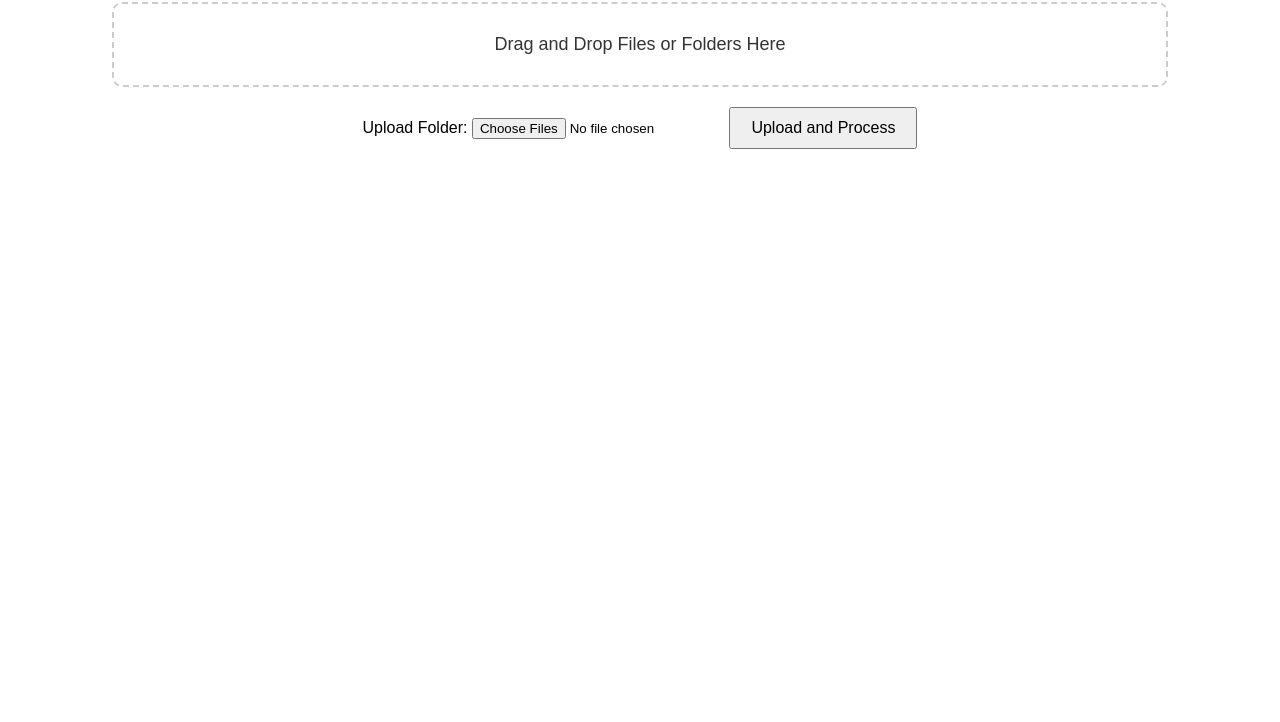
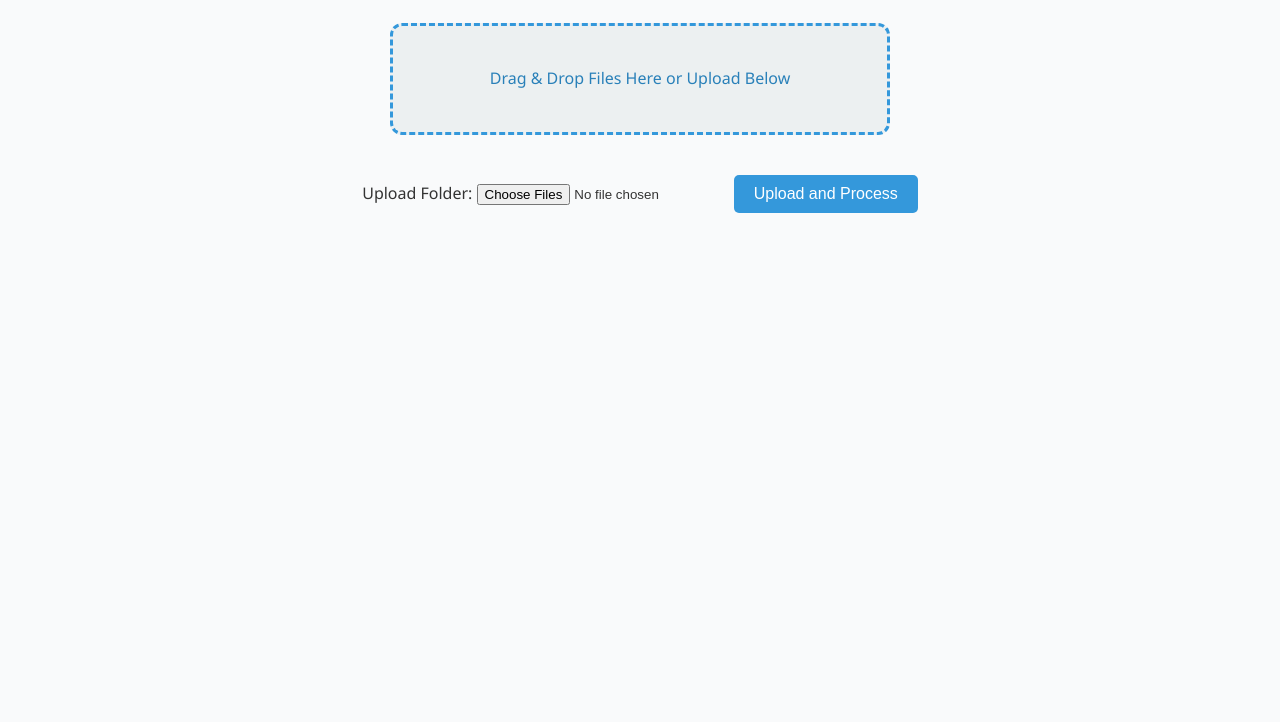
Before and after one commit to thesliz3r/forma2buken-web, a website: page public/index.html in a window 1280 px wide. Shown: the part 78-800 px from the top of the page. Drawn offline with Linux system fonts and the light colour scheme.

Commit message:
Updated styling, separated HTML and CSS, and improved server setup

```diff
--- a/public/index.html
+++ b/public/index.html
@@ -4,45 +4,14 @@
     <meta charset="UTF-8">
     <meta name="viewport" content="width=device-width, initial-scale=1.0">
     <title>FORMA-2 BÜKƏN</title>
-    <style>
-        body {
-            font-family: Arial, sans-serif;
-            text-align: center;
-            margin: 20px;
-        }
-
-        #dropArea {
-            border: 2px dashed #ccc;
-            border-radius: 10px;
-            padding: 30px;
-            margin: 20px auto;
-            width: 80%;
-            color: #333;
-            font-size: 18px;
-        }
-
-        #dropArea.hover {
-            border-color: #666;
-            background-color: #f0f8ff;
-        }
-
-        button {
-            padding: 10px 20px;
-            font-size: 16px;
-            cursor: pointer;
-        }
-
-        #downloadLink {
-            display: none;
-            margin-top: 20px;
-        }
-    </style>
+    <!-- Link to External CSS -->
+    <link rel="stylesheet" href="style.css">
 </head>
 <body>
     <h1>FORMA-2 BÜKƏN</h1>
 
     <!-- Drag and Drop Area -->
-    <div id="dropArea">Drag and Drop Files or Folders Here</div>
+    <div id="dropArea">Drag & Drop Files Here or Upload Below</div>
 
     <!-- Upload Folder -->
     <form id="uploadForm" enctype="multipart/form-data">
@@ -54,13 +23,13 @@
     <p id="message"></p>
     <a id="downloadLink" href="#" download>Download Processed File</a>
 
+    <!-- JavaScript Logic -->
     <script>
         const dropArea = document.getElementById("dropArea");
         const folderInput = document.getElementById("folderInput");
         const message = document.getElementById("message");
         const downloadLink = document.getElementById("downloadLink");
 
-        // Drag and Drop Events
         dropArea.addEventListener("dragover", (e) => {
             e.preventDefault();
             dropArea.classList.add("hover");
@@ -76,22 +45,17 @@
 
             const files = e.dataTransfer.files;
             const formData = new FormData();
-
-            for (const file of files) {
-                formData.append("files", file);
-            }
+            for (const file of files) formData.append("files", file);
 
             uploadFiles(formData);
         });
 
-        // Upload Folder Submit
         document.getElementById("uploadForm").addEventListener("submit", (e) => {
             e.preventDefault();
             const formData = new FormData(document.getElementById("uploadForm"));
             uploadFiles(formData);
         });
 
-        // Function to Upload Files
         async function uploadFiles(formData) {
             message.textContent = "Uploading...";
             downloadLink.style.display = "none";
@@ -105,7 +69,6 @@
                     const data = await response.json();
                     message.textContent = data.message;
 
-                    // Show the download button
                     downloadLink.href = data.downloadLink;
                     downloadLink.style.display = "block";
                     downloadLink.textContent = "Download Processed File";
--- a/public/style.css
+++ b/public/style.css
@@ -1,15 +1,79 @@
-body {
-    font-family: Arial, sans-serif;
-    text-align: center;
-    margin: 20px;
+/* General Reset */
+* {
+    margin: 0;
+    padding: 0;
+    box-sizing: border-box;
 }
 
-form {
-    margin-top: 20px;
+body {
+    font-family: 'Segoe UI', Tahoma, Geneva, Verdana, sans-serif;
+    background-color: #f9fafb;
+    color: #333;
+    text-align: center;
+    line-height: 1.6;
 }
 
-input, button {
-    margin: 10px;
-    padding: 8px;
-    font-size: 1em;
+h1 {
+    margin: 20px 0;
+    color: #2c3e50;
 }
+
+#dropArea {
+    border: 3px dashed #3498db;
+    border-radius: 12px;
+    padding: 40px;
+    margin: 30px auto;
+    width: 90%;
+    max-width: 500px;
+    background-color: #ecf0f1;
+    color: #2980b9;
+    transition: background-color 0.3s, border-color 0.3s;
+}
+
+#dropArea.hover {
+    border-color: #2ecc71;
+    background-color: #e8f8f5;
+}
+
+button {
+    background-color: #3498db;
+    color: white;
+    border: none;
+    padding: 10px 20px;
+    margin-top: 10px;
+    font-size: 1rem;
+    border-radius: 5px;
+    cursor: pointer;
+    transition: background-color 0.3s;
+}
+
+button:hover {
+    background-color: #2980b9;
+}
+
+#message {
+    margin-top: 20px;
+    color: #27ae60;
+    font-weight: bold;
+    font-size: 1.1rem;
+}
+
+#downloadLink {
+    display: none;
+    margin-top: 20px;
+    font-size: 1.2rem;
+    color: #e74c3c;
+    text-decoration: none;
+}
+
+#downloadLink:hover {
+    text-decoration: underline;
+}
+
+/* Responsive Design */
+@media (max-width: 768px) {
+    #dropArea {
+        padding: 30px;
+        font-size: 1rem;
+    }
+}
--- a/server.js
+++ b/server.js
@@ -32,14 +32,13 @@ app.post('/upload', upload.array('files'), (req, res) => {
             return res.status(400).send("No files uploaded.");
         }
 
-        // Process files
         const processedFileName = `Processed_${Date.now()}.xlsx`;
         const processedFilePath = path.join(__dirname, 'results', processedFileName);
 
         const workbook = xlsx.utils.book_new();
         const data = [];
 
-        // Read and extract data from all Excel files
+        // Process Excel files
         files.forEach((file) => {
             const filePath = file.path;
             if (path.extname(file.originalname) === ".xlsx" || path.extname(file.originalname) === ".xls") {
@@ -53,12 +52,10 @@ app.post('/upload', upload.array('files'), (req, res) => {
             }
         });
 
-        // Write processed data to a new Excel file
         const newSheet = xlsx.utils.json_to_sheet(data);
         xlsx.utils.book_append_sheet(workbook, newSheet, "ProcessedData");
         xlsx.writeFile(workbook, processedFilePath);
 
-        // Return download link
         res.status(200).json({
             message: "Files uploaded and processed successfully!",
             downloadLink: `/results/${processedFileName}`
@@ -69,7 +66,6 @@ app.post('/upload', upload.array('files'), (req, res) => {
     }
 });
 
-// Start the server
 app.listen(port, () => {
     console.log(`Server running at http://localhost:${port}`);
 });
```
